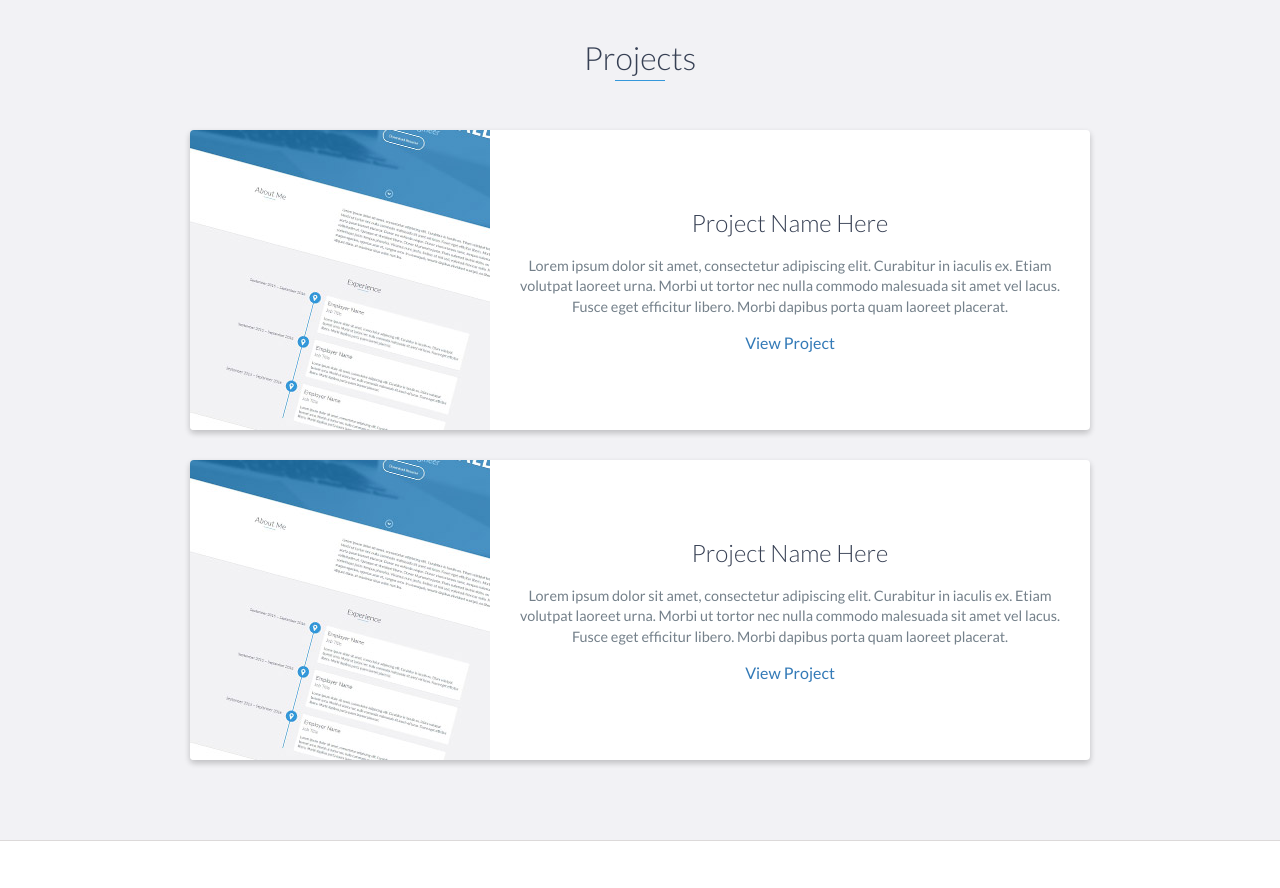
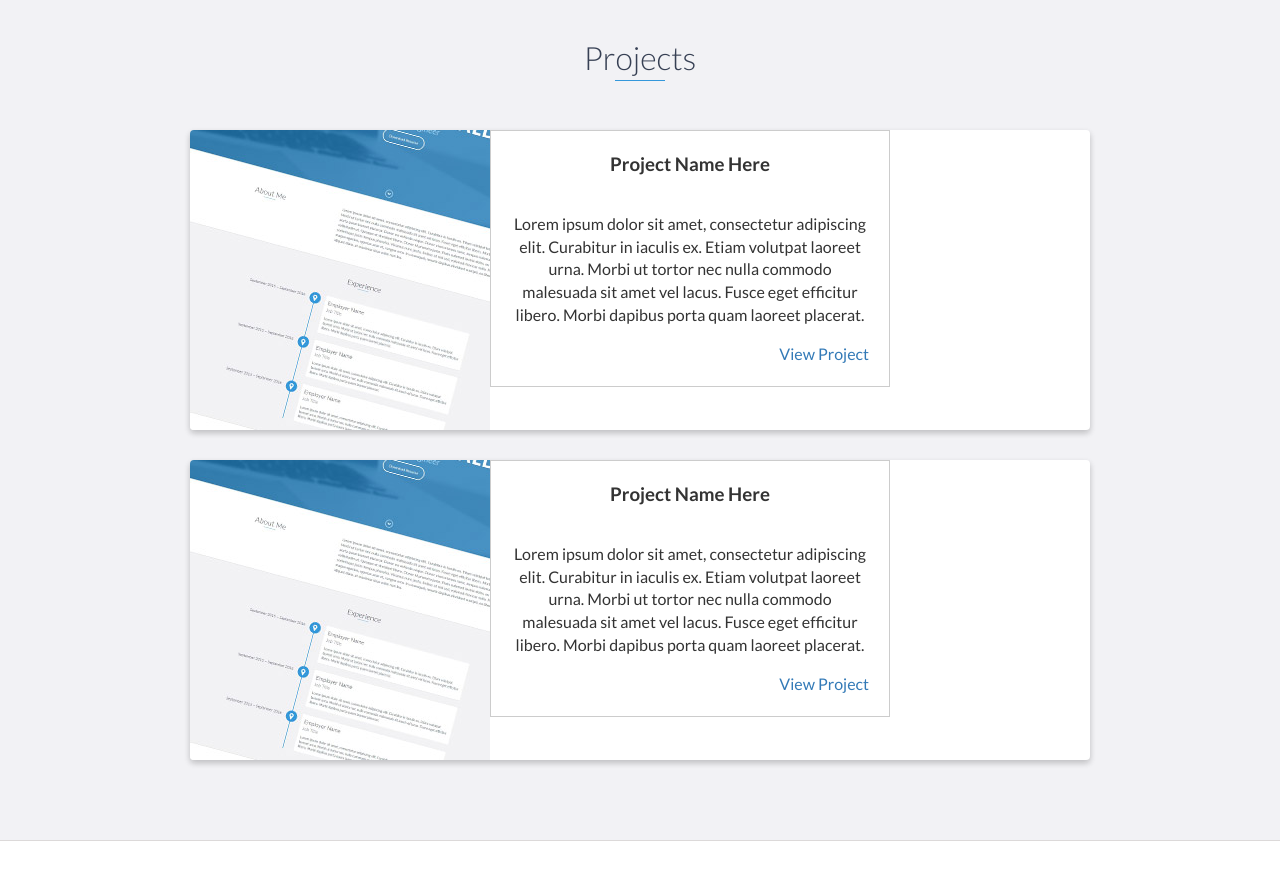
Before and after one commit to fardin-noori/fardin-noori.github.io, a website: page index.html in a window 1280 px wide. Shown: the part 3200-4088 px from the top of the page. Drawn offline with nearby package versions, Linux system fonts and the light colour scheme; files that its build step writes are made by us from their sources.

Commit message:
Update styles.scss

```diff
--- a/scss/styles.scss
+++ b/scss/styles.scss
@@ -655,23 +655,24 @@ footer {
 }
 
 .project-info {
-    position: absolute;
-    top: 50%;
-    transform: translateY(-50%);
-    margin-left: 300px;
-    padding: 15px;
+    display: flex; // Use flexbox layout
+    flex-direction: column; // Arrange child elements vertically
+    justify-content: space-between; // Distribute space between child elements
+    height: auto; // Let the height adjust dynamically
+    max-width: 400px; // Set a maximum width to prevent the box from becoming too wide
+    padding: 20px; // Add padding for spacing
+    border: 1px solid #ccc; // Add a border for visual separation
 
     h3 {
-        font-size: 1.5em;
-        font-weight: 300;
-        color: $heading;
-        margin: 0 0 15px 0;
+        margin-top: 0; // Remove default margin for the heading
     }
 
     p {
-        color: $text;
-        margin: 0 0 15px 0;
-        font-size: 0.9em;
+        flex: 1; // Let the paragraph take up remaining space
+    }
+
+    a {
+        align-self: flex-end; // Align the link to the bottom of the box
     }
 }
 
```
